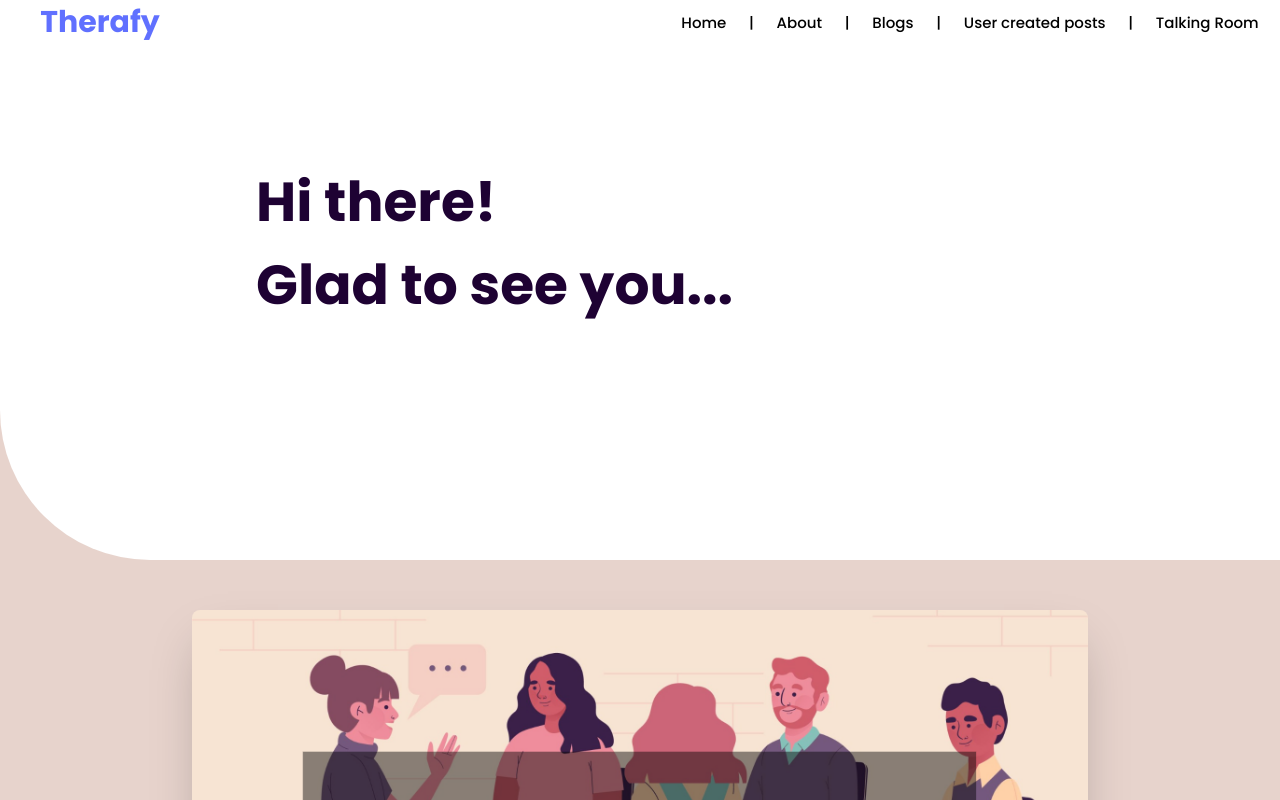
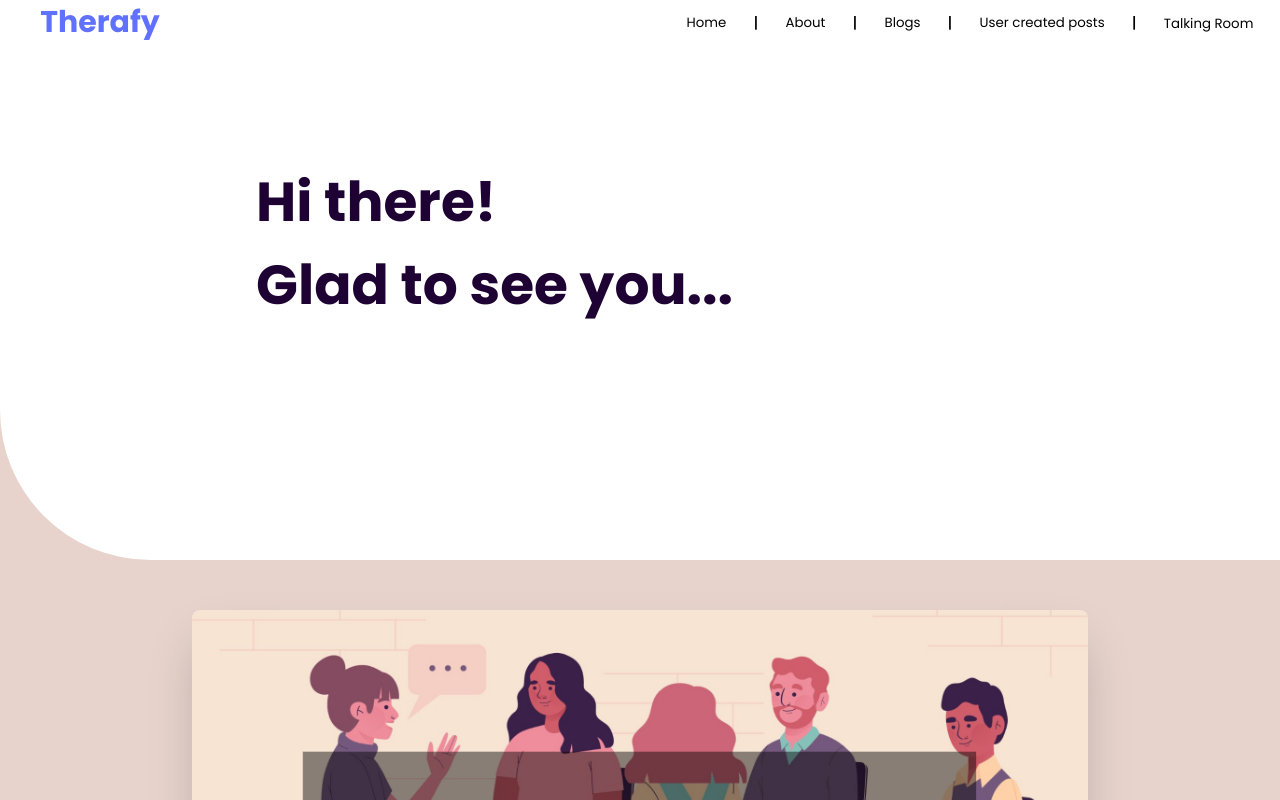
Before and after one commit to Sover56/Therafy, a plain HTML site: page index.html in a window 1280 px wide. Shown: the top 800 px of the page. Drawn offline with Linux system fonts and the light colour scheme.

Commit message:
changed buttons

```diff
--- a/header.css
+++ b/header.css
@@ -7,6 +7,17 @@ body {
 
 p {
   margin: 0;
+}
+
+a {
+  font-family:  "Poppins", sans-serif;
+}
+
+button {
+   border-width: 0;
+   background-color: transparent;
+   font-family: "Poppins", sans-serif;
+
 }
 
 header {
--- a/index.html
+++ b/index.html
@@ -21,11 +21,11 @@
         </div>
         <div class="middle"></div>
         <div class="right">
-          <p>Home</p><p>|</p>
-          <p>About</p><p>|</p>
-          <p>Blogs</p><p>|</p>
-          <p>User created posts</p><p>|</p>
-          <a href="./meet.html" class="room" target="_blank"> Talking Room</a>
+          <button>Home</button><p>|</p>
+          <button>About</button><p>|</p>
+          <button>Blogs</button><p>|</p>
+          <button>User created posts</button><p>|</p>
+          <a href="./meet.html" class="room" target="_blank"> <button>Talking Room </button> </a>
         </div>
       </div>
     </header>
```
